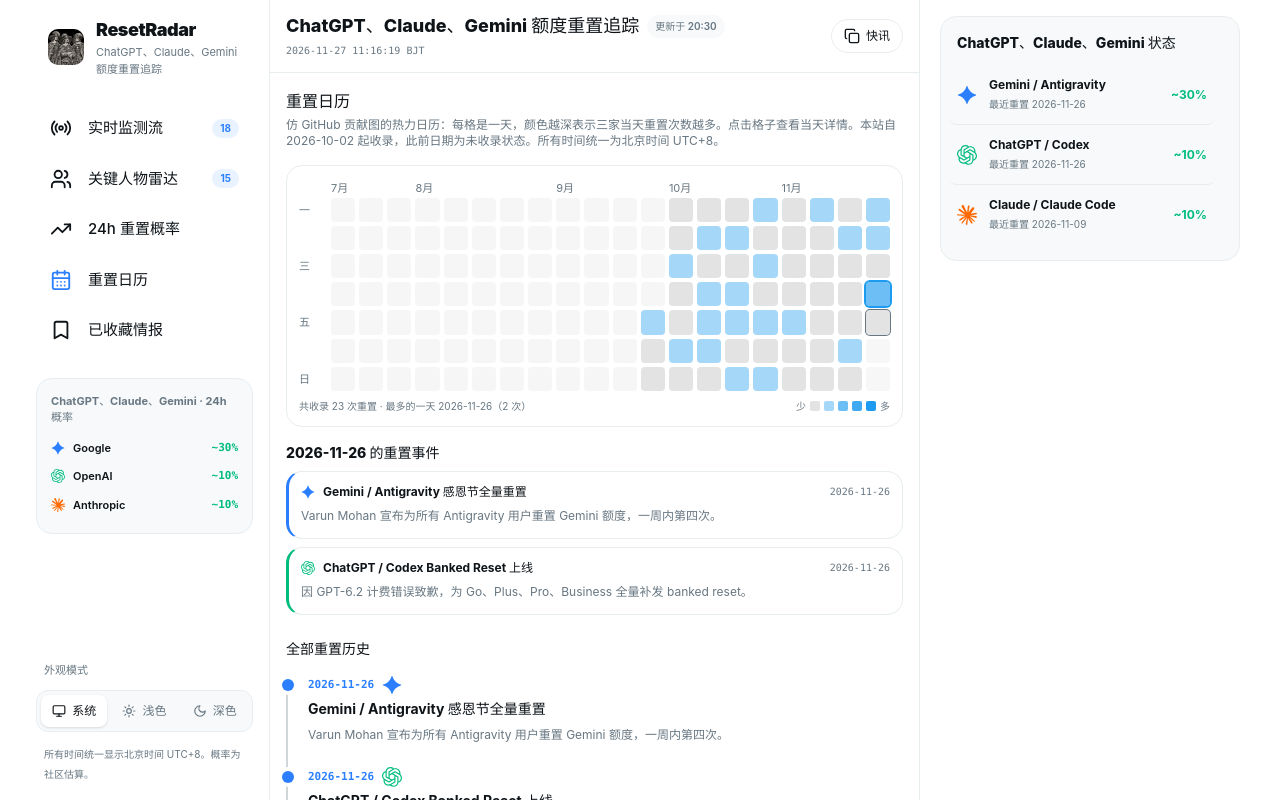
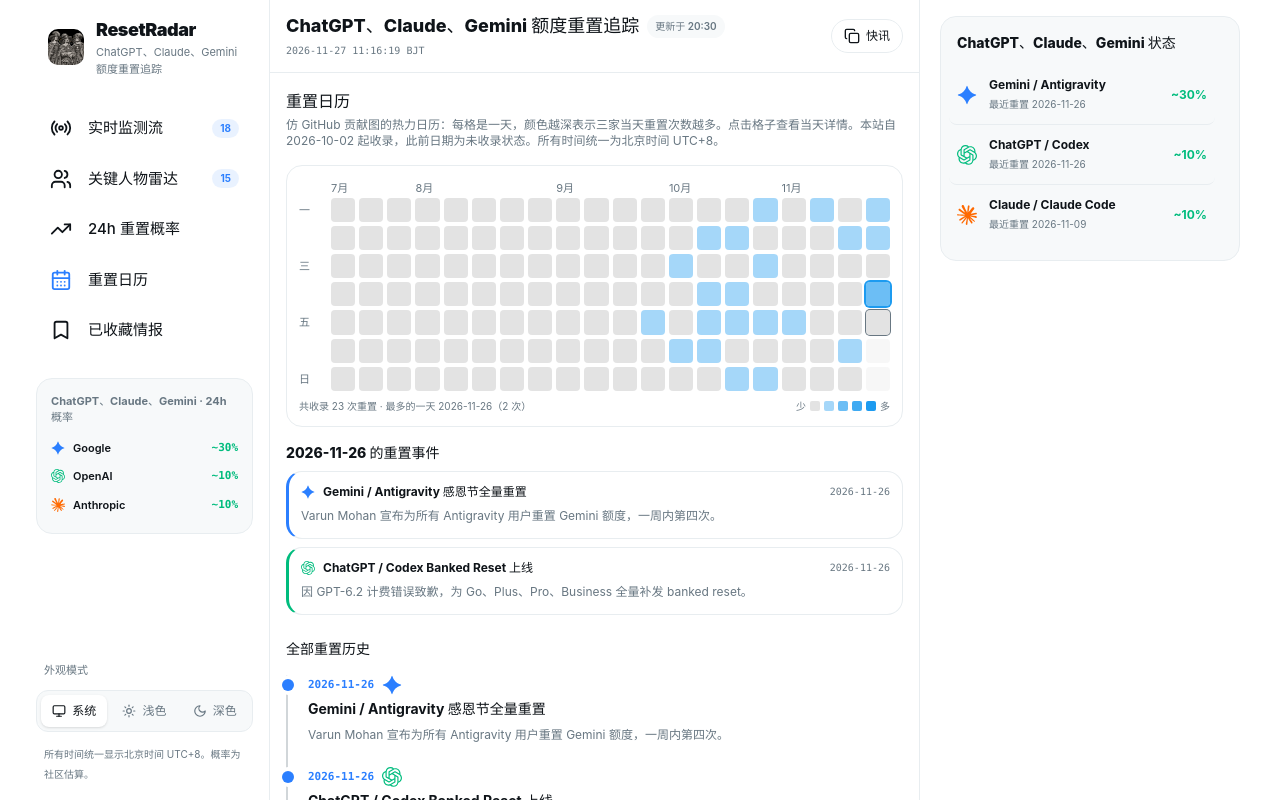
Before and after one commit to miaoshamm/ResetRadar, a React (Vite) app: page / in a window 1280 px wide. Both pictures are taken after a click on the button "重置日历". Shown: the top 800 px of the page. Built offline with nearby package versions, Linux system fonts and the light colour scheme; the HTML template or start-up script is replaced by a standard one.

Commit message:
重置日历热力图：收录前的日期改为可点击，不再禁用前半部分格子

```diff
--- a/src/App.tsx
+++ b/src/App.tsx
@@ -534,7 +534,6 @@ function HistoryView() {
   }
   const levelOf = (count: number) => (count >= 4 ? 4 : count);
   const LEVEL_BG = ["rgba(128,128,128,0.22)", "rgba(29,155,240,0.4)", "rgba(29,155,240,0.65)", "rgba(29,155,240,0.85)", "rgba(29,155,240,1)"];
-  const NO_DATA_BG = "rgba(128,128,128,0.07)";
   const totalResets = HISTORY.length;
   const busiest = [...eventsByDay.entries()].sort((a, b) => b[1].length - a[1].length)[0];
 
@@ -551,9 +550,9 @@ function HistoryView() {
         ? `${cellDay.key} · ${count} 次重置（${providers.map((pr) => PROVIDERS[pr].name).join("、")}）`
         : `${cellDay.key} · 无重置`;
     return (
-      <button key={cellDay.key} title={tip} aria-label={tip} disabled={cellDay.future || noData} onClick={() => setSelected(cellDay.key)}
-        className={`${className} ${cellDay.future ? "opacity-30" : noData ? "cursor-default" : "hover:ring-1 hover:ring-[var(--muted)] active:scale-95"} ${isSelected ? "ring-2 ring-[#1d9bf0]" : ""} ${isToday && !isSelected ? "ring-1 ring-[var(--muted)]" : ""}`}
-        style={{ ...style, backgroundColor: noData ? NO_DATA_BG : LEVEL_BG[levelOf(count)] }} />
+      <button key={cellDay.key} title={tip} aria-label={tip} disabled={cellDay.future} onClick={() => setSelected(cellDay.key)}
+        className={`${className} ${cellDay.future ? "opacity-30" : "hover:ring-1 hover:ring-[var(--muted)] active:scale-95"} ${isSelected ? "ring-2 ring-[#1d9bf0]" : ""} ${isToday && !isSelected ? "ring-1 ring-[var(--muted)]" : ""}`}
+        style={{ ...style, backgroundColor: LEVEL_BG[levelOf(count)] }} />
     );
   };
 
@@ -609,7 +608,7 @@ function HistoryView() {
               </div>
             ))}
           </div>
-        ) : <div className="mt-2 flex flex-col items-center gap-2 rounded-2xl border border-dashed border-[var(--line)] py-4 text-center"><CalendarDays size={20} className="text-[var(--muted)]" /><p className="text-xs text-[var(--muted)]">这一天没有重置记录</p></div>}
+        ) : <div className="mt-2 flex flex-col items-center gap-2 rounded-2xl border border-dashed border-[var(--line)] py-4 text-center"><CalendarDays size={20} className="text-[var(--muted)]" /><p className="text-xs text-[var(--muted)]">{selected < firstDataKey ? `这一天尚未收录（本站自 ${firstDataKey} 起记录）` : "这一天没有重置记录"}</p></div>}
       </div>
 
       <h3 className="mt-6 text-sm font-extrabold">全部重置历史</h3>
```
